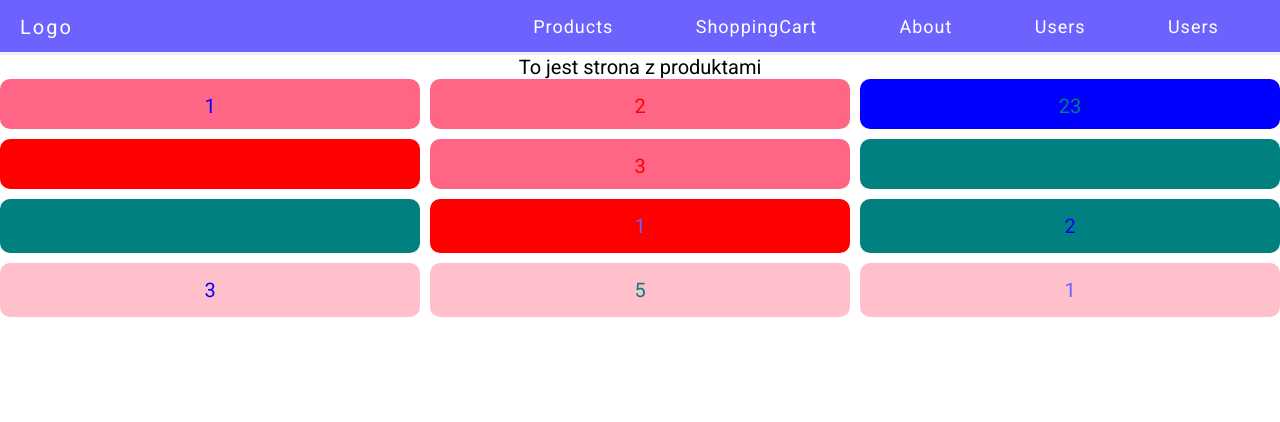
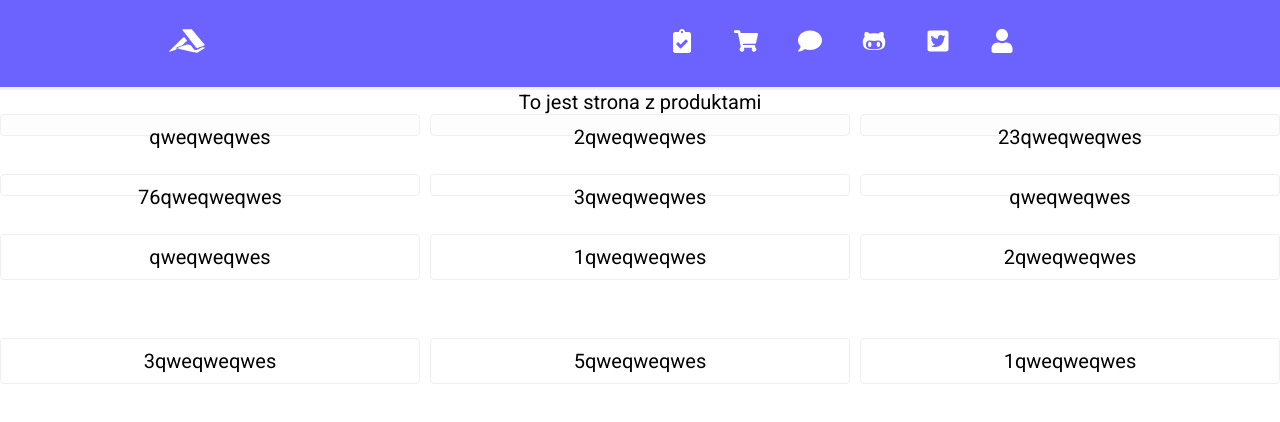
Before and after one commit to rnied137/Front, a React (Create React App) app: page /products in a window 1280 px wide. Shown: the top 422 px of the page. Built offline with nearby package versions, Linux system fonts and the light colour scheme; grey boxes are pictures that could not be loaded.

Commit message:
menu finished and also mobile menu

```diff
--- a/package.json
+++ b/package.json
@@ -8,6 +8,7 @@
     "@testing-library/user-event": "^7.1.2",
     "react": "^16.14.0",
     "react-dom": "^16.14.0",
+    "react-icons": "^3.11.0",
     "react-router-dom": "^5.2.0",
     "react-scripts": "3.4.3",
     "styled-components": "^5.2.0"
--- /dev/null
+++ b/src/Components/Grid/Item.js
@@ -0,0 +1,24 @@
+import React from 'react';
+
+import styled, { css } from 'styled-components';
+
+const GridElement = styled.div`
+	background-color: ${(props) => props.primary};
+	display: flex;
+	justify-content: center;
+	padding: 0.5rem;
+	border: 1px solid #efefef;
+	border-radius: 4px;
+	margin-bottom: 48px;
+`;
+
+export const Item = (props) => {
+	return (
+		<GridElement primary={props.primary}>
+			{props.children}
+			<p>qweqweqwes</p>
+		</GridElement>
+	);
+};
+
+export default Item;
--- a/src/Components/Navbar/MyNavbar.js
+++ b/src/Components/Navbar/MyNavbar.js
@@ -1,27 +1,27 @@
-import React from "react";
+import React from 'react';
 
 import styled from 'styled-components';
-import Burger  from "../../Components/Navbar/Burger";
+import Burger from '../../Components/Navbar/Burger';
+import { NavLink } from 'react-router-dom';
+import { FaAccusoft as Logo } from 'react-icons/fa';
 
 const Nav = styled.nav`
 	width: 100%;
-height: 55px;
+	height: 90px;
 	border-bottom: 3px solid #f1f1f1;
 	padding: 0 20px;
 	display: flex;
 	justify-content: space-between;
-background-color: #6C63FF;
+	align-items: center;
+	background-color: #6c63ff;
 	letter-spacing: 1px;
-
-
 
 	.logo {
 		padding: 15px 0;
 		color: white;
 		letter-spacing: 2px;
+		margin-left: 12%;
 	}
-
-
 
 	li {
 		padding: 18px 10px;
@@ -33,19 +33,23 @@ li a {
 		font-size: 18px;
   }
 
-
-
+  .menu-buttons {
+    margin-right:12%;
+  }
 `;
-
 
 const MyNavbar = (props) => {
 	return (
 		<Nav>
+			<div className="logo">
+				<Logo size={'1.8em'}>
+					<NavLink to="/" />
+				</Logo>
+			</div>
+      <div className="menu-buttons">
+      <Burger />
+      </div>
 
-        <div className="logo">
-        Logo
-        </div>
-       <Burger/>
 			{props.children}
 		</Nav>
 	);
--- a/src/Components/Navbar/RightNavbar.js
+++ b/src/Components/Navbar/RightNavbar.js
@@ -1,22 +1,43 @@
-import React from "react";
+import React, { useState, useEffect } from "react";
 
 import styled from "styled-components";
 
 import { NavLink } from "react-router-dom";
 
+import { FaGithubAlt as GithubIcon } from "react-icons/fa";
+import { FaTwitterSquare as TwitterIcon } from "react-icons/fa";
+import { FaShoppingCart as ShoppingCartIcon } from "react-icons/fa";
+import { FaUser as UserIcon } from "react-icons/fa";
+import { FaComment as ChatIcon } from "react-icons/fa";
+import { FaClipboardCheck as DotsIcon } from "react-icons/fa";
 
 const UI = styled.ul`
   list-style: none;
   display: flex;
   flex-flow: row nowrap;
   align-items: center;
-  justify-content: space-around;
-  width:60vw;
-
+  justify-content: flex-end;
+  width: 80%;
 
   li {
-    padding: 20px 10px;
+    padding: 25px 10px;
     font-size: 20px;
+    border-radius: 10px;
+
+    a {
+      padding: 15px 10px;
+    }
+
+    a:hover {
+      padding: 15px 10px;
+    }
+  }
+
+  li:hover {
+    color: white;
+    text-decoration: none;
+    border-bottom: 1px solid white;
+    border-radius: 0px;
   }
 
   @media (max-width: 768px) {
@@ -30,38 +51,81 @@ const UI = styled.ul`
     width: 300px;
     padding-top: 3.5rem;
     transition: transform 0.3s ease-in;
+    align-items: center;
 
     li:hover {
-      background-color: #6C63FF;
+      background-color: #6c63ff;
       color: white;
       text-decoration: none;
+      padding: 6% 38%;
+      width: 100%;
+      a:hover {
+      }
     }
   }
 `;
 
+export const RightNavbar = (props) => {
+  const [open, setOpen] = useState(props.open);
 
-export const RightNavbar = (props) => {
+useEffect(() => {
+	setOpen(props.open);
+
+}, [props.open])
+
+  const renderMenuItem = (menuLabel) => {
+	console.log("dupa" + open);
+    if (open) return <p>{menuLabel}</p>;
+    else return null;
+
+  };
   return (
     <UI open={props.open}>
       <li>
-        <NavLink to="/products">Products</NavLink>
+        <NavLink to="/products">
+          <DotsIcon size={"1.2rem"} />
+          {renderMenuItem("Produkty")}
+        </NavLink>
       </li>
 
       <li>
-        <NavLink to="/shoppingCart">ShoppingCart</NavLink>
+        <NavLink to="/shoppingCart">
+          <ShoppingCartIcon size={"1.2rem"} />
+          {renderMenuItem("Cart")}
+        </NavLink>
       </li>
 
       <li>
-        <NavLink to="/about">About</NavLink>
+        <NavLink to="/about">
+          <ChatIcon size={"1.2rem"} />
+		  {renderMenuItem("Messages")}
+        </NavLink>
       </li>
 
       <li>
-        <NavLink to="/">Users</NavLink>
+        <NavLink to="/">
+          <GithubIcon size={"1.2rem"} />
+		  {renderMenuItem("Github")}
+
+        </NavLink>
       </li>
 
       <li>
-        <NavLink to="/">Users</NavLink>
+        <NavLink to="/">
+          <TwitterIcon size={"1.2rem"} />
+		  {renderMenuItem("Twitter")}
+
+        </NavLink>
       </li>
+
+      <li>
+        <NavLink to="/users">
+          <UserIcon size={"1.2rem"} />
+		  {renderMenuItem("Users")}
+
+        </NavLink>
+      </li>
+
       {props.children}
     </UI>
   );
--- a/src/Components/Products.js
+++ b/src/Components/Products.js
@@ -1,28 +1,10 @@
 import React from "react";
 import styled, { css } from "styled-components";
+import Item from "./Grid/Item";
 
 const colors = ["blue", "pink", "teal", "red", "#ff6584", "#6C63FF"];
 
-export const Item = styled.div`
-  display: flex;
-  justify-content: center;
-  padding: 0.5rem;
 
-  ${({ color = colors[Math.floor(Math.random() * (colors.length - 0)) + 0] }) =>
-    css`
-      background-color: ${color};
-      border: 5px solid ${color};
-      border-radius: 10px;
-      color: ${color};
-
-    `}
-    ${({ fontColor = colors[Math.floor(Math.random() * (colors.length - 0)) + 0] }) =>
-    css`
-
-      color: ${fontColor};
-
-    `}
-`;
 
 export const Grid = styled.div`
   display: grid;
@@ -31,18 +13,22 @@ export const Grid = styled.div`
   grid-gap: 10px;
 `;
 
+const Image = () => {
+  return <img src="/image.svg" alt="text"/>
+}
+
 const Products = () => {
   return (
     <div>
       To jest strona z produktami
       <Grid>
-        <Item>
-          <p>1</p>
+        <Item primary={"#fdfdfd"}>
+<Image/>
         </Item>
-        <Item>
+        <Item primary={"#fdfdfd"}>
           <p>2</p>
         </Item>
-        <Item>23</Item>
+        <Item primary={"#fdfdfd"}>23</Item>
         <Item>76</Item>
         <Item>
           <p>3</p>
```
Also changed, not shown: src/Components/Users.js (added, +89 -0 lines), 1 other file (tests, documents, lock files or other folders). Lines whose indentation alone changed are shown as unchanged.
